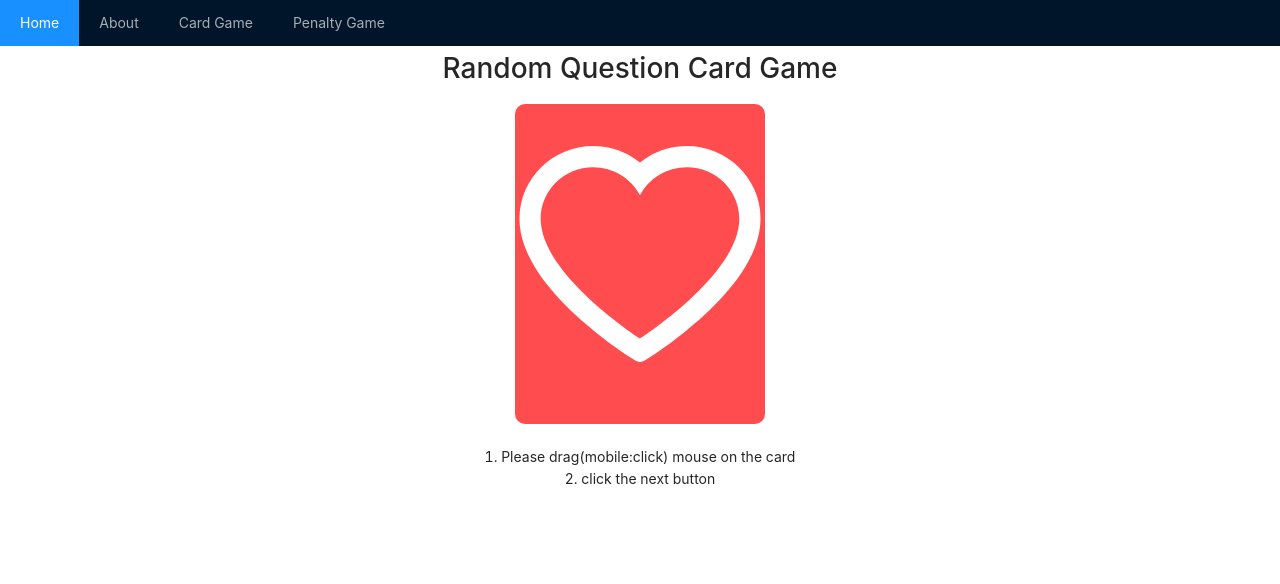
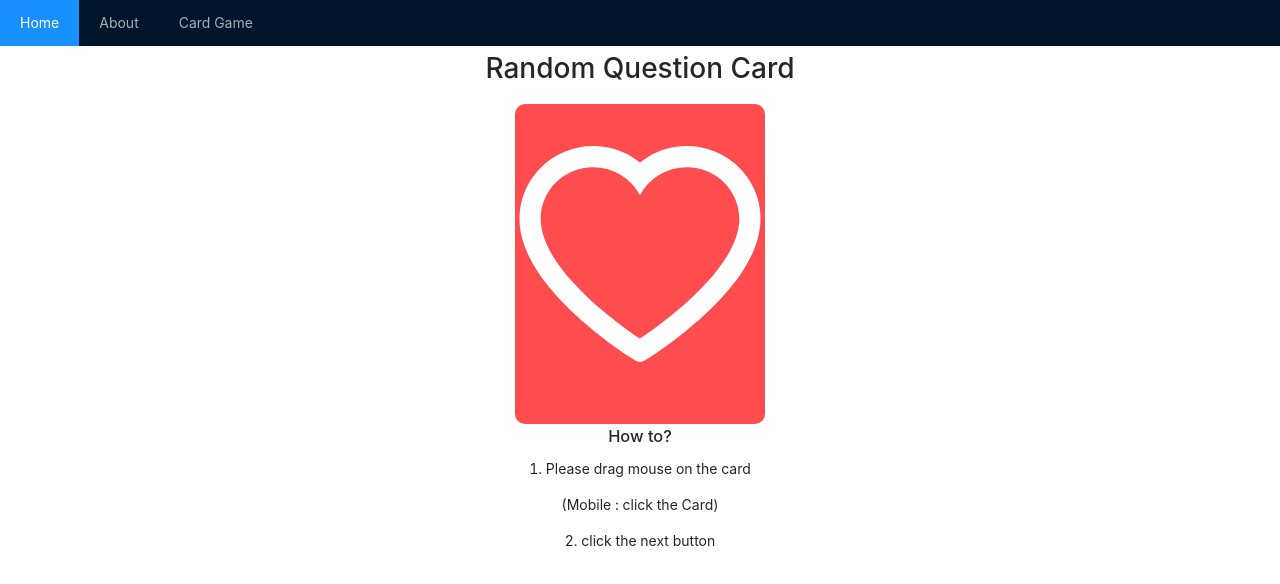
Before and after one commit to de24world/question-card-game, a Next.js app in the folder love-game/: page /game in a window 1280 px wide. Shown: the top 584 px of the page. Built offline with nearby package versions, Linux system fonts and the light colour scheme.

Commit message:
fix description text

```diff
--- a/love-game/pages/game.js
+++ b/love-game/pages/game.js
@@ -17,14 +17,14 @@ const game = () => {
       <Row>
         <Col xs={1} sm={3} lg={4}></Col>
         <Col xs={22} sm={18} lg={16}>
-          <H1>Random Question Card Game</H1>
+          <Title>Random Question Card </Title>
           <GameCard />
-          <br></br>
-          <P>
-            1. Please drag(mobile:click) mouse on the card
-            <br></br>
-            2. click the next button
-          </P>
+          <Description>
+            <h3>How to?</h3>
+            <p>1. Please drag mouse on the card</p>
+            <p>(Mobile : click the Card)</p>
+            <p>2. click the next button</p>
+          </Description>
         </Col>
         <Col xs={1} sm={3} lg={4}></Col>
       </Row>
@@ -32,11 +32,11 @@ const game = () => {
   );
 };
 
-const H1 = styled.h1`
+const Title = styled.h1`
   text-align: center;
 `;
 
-const P = styled.p`
+const Description = styled.p`
   text-align: center;
 `;
 
--- a/love-game/src/components/MenuHeader.jsx
+++ b/love-game/src/components/MenuHeader.jsx
@@ -23,11 +23,13 @@ const MenuHeader = () => {
               <a>Card Game</a>
             </Link>
           </Menu.Item>
+          {/*
           <Menu.Item>
             <Link href="/penalty">
               <a>Penalty Game</a>
             </Link>
           </Menu.Item>
+          */}
         </Menu>
       </div>
     </div>
```
